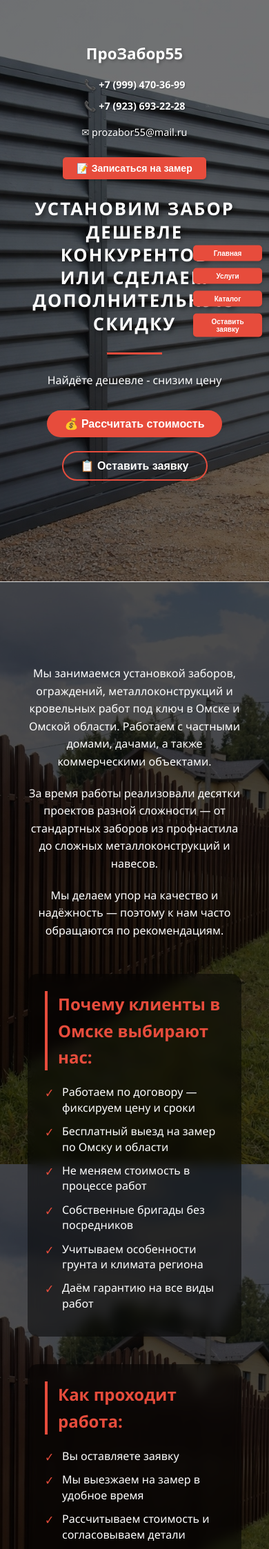
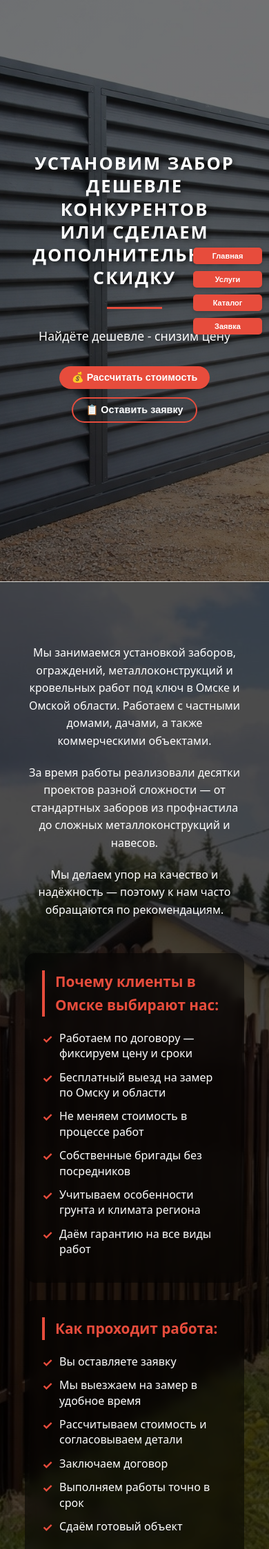
Before and after one commit to prozabor55/prozabor55, a Flask app: page / in a window 390 px wide. Shown: the top 2246 px of the page at 69% size. Run offline with Flask 3, Linux system fonts and the light colour scheme.

Commit message:
Обновил HTML-код

```diff
--- a/templates/index.html
+++ b/templates/index.html
@@ -2,26 +2,38 @@
 <html lang="ru">
 <head>
     <meta charset="UTF-8">
-    <meta name="viewport" content="width=device-width, initial-scale=1.0">
+    <meta name="viewport" content="width=device-width, initial-scale=1.0, viewport-fit=cover">
     <title>ПроЗабор55 - Установим забор дешевле конкурентов</title>
     <link rel="stylesheet" href="{{ url_for('static', filename='style.css') }}">
     <style>
-        /* Базовые стили для секций */
+        /* ----- Базовые сбросы и общие стили ----- */
+        * {
+            margin: 0;
+            padding: 0;
+            box-sizing: border-box;
+        }
+
+        body {
+            font-family: system-ui, -apple-system, 'Segoe UI', Roboto, 'Helvetica Neue', sans-serif;
+            overflow-x: hidden;
+        }
+
         .section {
             min-height: 100vh;
             display: flex;
             align-items: center;
             justify-content: center;
-            padding: 80px 20px;
+            padding: 60px 20px;
         }
 
         .container {
             max-width: 1200px;
             margin: 0 auto;
             text-align: center;
+            width: 100%;
         }
 
-        /* ========== ВЕРХНЯЯ СТРОКА (ШАПКА) - ЗАКРЕПЛЕНА ========== */
+        /* ========== ВЕРХНЯЯ СТРОКА (ШАПКА) - ПО УМОЛЧАНИЮ ВИДНА ТОЛЬКО НА ДЕСКТОПЕ ========== */
         .top-bar {
             position: fixed;
             top: 0;
@@ -118,17 +130,15 @@
         }
 
         /* ========== СТИЛИ ДЛЯ ПЕРВОЙ СЕКЦИИ ========== */
-        /* Добавляем отступ сверху, чтобы контент не прятался под шапку */
         #section1 {
             background-image: linear-gradient(rgba(0, 0, 0, 0.55), rgba(0, 0, 0, 0.55)), url('{{ url_for('static', filename='images/company-bg.jpg') }}');
             background-size: cover;
             background-position: center;
-            background-attachment: fixed;
+            background-attachment: fixed;  /* на десктопе fixed */
             color: white;
             position: relative;
             overflow: hidden;
-            padding-top: 140px; /* КЛЮЧЕВОЕ: отступ, чтобы шапка не перекрывала фон */
-            margin-top: 0;
+            padding-top: 140px; /* отступ для шапки на десктопе */
         }
 
         .animated-title {
@@ -246,10 +256,6 @@
             line-height: 1.6;
             font-weight: 400;
             margin-bottom: 20px;
-        }
-
-        .services-description p:last-child {
-            margin-bottom: 0;
         }
 
         .two-columns {
@@ -480,77 +527,76 @@
             transform: scale(1.05);
         }
 
-        /* Адаптивность */
+        /* ========== МОБИЛЬНАЯ АДАПТАЦИЯ ========== */
         @media (max-width: 768px) {
-            .top-bar .container {
-                flex-direction: column;
-                text-align: center;
-                gap: 15px;
+            /* 1. Скрываем верхнюю фиксированную шапку полностью */
+            .top-bar {
+                display: none;
             }
 
-            .phones-block {
-                align-items: center;
+            /* 2. Убираем лишний отступ у первой секции (шапки больше нет) */
+            #section1 {
+                padding-top: 60px;   /* небольшой отступ для воздуха, но без шапки */
+                background-attachment: scroll; /* фикс фона на мобильных (fixed глючит) */
             }
 
-            .right-block {
-                justify-content: center;
+            /* 3. У всех секций с fixed фоном меняем на scroll для корректного отображения */
+            #section2,
+            #section3,
+            #section4 {
+                background-attachment: scroll;
             }
 
+            /* 4. Показываем блок мобильных контактов внутри 4 секции (под формой) */
+            .mobile-contacts {
+                display: block;
+            }
+
+            /* Корректировка размеров шрифтов и отступов */
+            .animated-title h1 {
+                font-size: 1.8rem;
+            }
+            .animated-title .subtitle {
+                font-size: 1.1rem;
+            }
+            .hero-btn, .hero-btn-outline {
+                padding: 10px 22px;
+                font-size: 0.95rem;
+            }
+            .services-description p {
+                font-size: 1rem;
+            }
+            .col h3 {
+                font-size: 1.3rem;
+            }
+            #section3 h2 {
+                font-size: 2rem;
+            }
+            .catalog-grid {
+                grid-template-columns: repeat(2, 1fr);
+                gap: 20px;
+            }
+            .catalog-item h3 {
+                font-size: 1rem;
+            }
+            .contact-text {
+                font-size: 1.1rem;
+            }
             .nav-buttons {
                 right: 10px;
             }
-
             .nav-buttons button {
-                padding: 6px 10px;
-                font-size: 10px;
+                padding: 6px 12px;
+                font-size: 11px;
             }
-
-            .animated-title h1 {
-                font-size: 1.6rem;
+            .section {
+                padding: 50px 16px;
             }
-
-            .animated-title .subtitle {
-                font-size: 1rem;
+            .two-columns {
+                gap: 25px;
             }
-
-            .site-name {
-                font-size: 1.4rem;
-            }
-
-            .phones-block a,
-            .email-link {
-                font-size: 0.9rem;
-            }
-
-            .order-btn {
-                padding: 8px 20px;
-                font-size: 14px;
-            }
-
-            .hero-btn, .hero-btn-outline {
-                padding: 10px 25px;
-                font-size: 1rem;
-            }
-
-            .services-description p {
-                font-size: 1rem;
-            }
-
-            .catalog-item h3 {
-                font-size: 1rem;
-            }
-
-            .catalog-grid {
-                grid-template-columns: repeat(2, 1fr);
-            }
-
-            .contact-text {
-                font-size: 1.1rem;
-            }
-
-            /* Увеличиваем отступ на мобильных, так как шапка выше */
-            #section1 {
-                padding-top: 200px;
+            .col {
+                min-width: 100%;
             }
         }
 
@@ -558,16 +604,30 @@
             .catalog-grid {
                 grid-template-columns: 1fr;
             }
-
             #section1 {
-                padding-top: 220px;
+                padding-top: 40px;
+            }
+            .animated-title h1 {
+                font-size: 1.6rem;
+            }
+            .hero-buttons {
+                gap: 12px;
+            }
+            .hero-btn, .hero-btn-outline {
+                padding: 8px 18px;
+                font-size: 0.9rem;
+            }
+            .mobile-contacts .mobile-phone,
+            .mobile-contacts .mobile-email {
+                font-size: 1rem;
+                flex-wrap: wrap;
             }
         }
     </style>
 </head>
 <body>
 
-    <!-- ========== ВЕРХНЯЯ СТРОКА (ШАПКА) - НЕПОДВИЖНА ========== -->
+    <!-- ========== ВЕРХНЯЯ СТРОКА (ШАПКА) - НЕПОДВИЖНА, НО НА МОБИЛЬНЫХ СКРЫТА ========== -->
     <div class="top-bar" id="topBar">
         <div class="container">
             <div class="site-name">ПроЗабор55</div>
@@ -710,7 +785,7 @@
         <button data-target="section1">Главная</button>
         <button data-target="section2">Услуги</button>
         <button data-target="section3">Каталог</button>
-        <button data-target="section4">Оставить заявку</button>
+        <button data-target="section4">Заявка</button>
     </div>
 
     <script>
@@ -766,13 +841,15 @@
         });
     });
 
-    // Эффект при прокрутке: шапка становится полупрозрачной
+    // Эффект при прокрутке: шапка становится полупрозрачной (на десктопе)
     const topBar = document.getElementById('topBar');
     window.addEventListener('scroll', () => {
-        if (window.scrollY > 50) {
-            topBar.classList.add('scrolled');
-        } else {
-            topBar.classList.remove('scrolled');
+        if (topBar) {
+            if (window.scrollY > 50) {
+                topBar.classList.add('scrolled');
+            } else {
+                topBar.classList.remove('scrolled');
+            }
         }
     });
 
```
Also changed, not shown: other parts of templates/index.html (+69 -13 lines).
